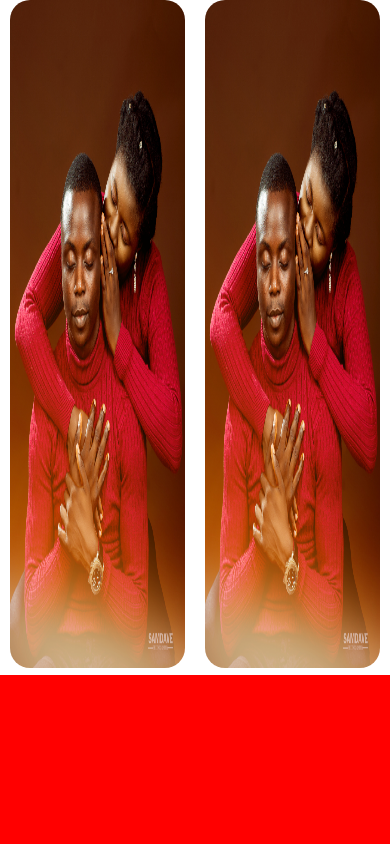
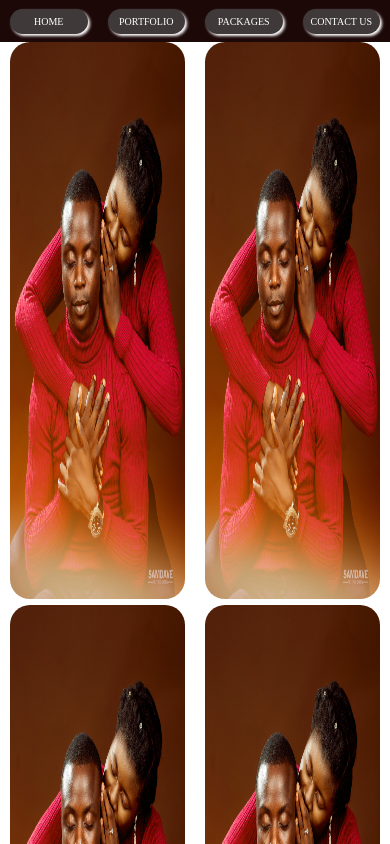
Before and after one commit to MichaEL51161/photosamdavee, a plain HTML site: page Packages.html in a window 390 px wide. Shown: the top 844 px of the page. Drawn offline with Linux system fonts and the light colour scheme.

Commit message:
onl commit

```diff
--- a/Packages.html
+++ b/Packages.html
@@ -7,13 +7,32 @@
     <link rel="stylesheet" href="style.css">
 </head>
 <body>
-    <div class="Entire">
-        <div class="picture">
-            <div class="fish">
-                <div class="picture f"><img src="/images/DSC_850011.jpg" alt=""></div>
-                <div class="picture f"><img src="/images/DSC_850011.jpg" alt=""></div>
+    <div class="PortHead">
+        <div class="NavBar">
+                    <div class="NavBarContainer" id="bug">
+                <div class="home a"><a href="index.html" style="color: white; text-decoration: none;">HOME</a></div>
+                <div class="portfolio a"><a href="Portfolio.html" style="color: white; text-decoration: none;">PORTFOLIO</a></div>
+                <div class="packages a"><a href="Packages.html" style="color: white; text-decoration: none;">PACKAGES</a></div>
+                <div class="contact a">CONTACT US</div>
             </div>
         </div>
     </div>
+
+
+        <div class="Entire">
+            <div class="picture">
+                <div class="fish">
+                    <div class="picture f"><img src="/images/DSC_850011.jpg" alt=""></div>
+                    <div class="picture f"><img src="/images/DSC_850011.jpg" alt=""></div>
+                </div>
+                <div class="fish">
+                    <div class="picture f"><img src="/images/DSC_850011.jpg" alt=""></div>
+                    <div class="picture f"><img src="/images/DSC_850011.jpg" alt=""></div>
+                </div>
+                <div class="fish">
+                    <div class="picture f"><img src="/images/DSC_850011.jpg" alt=""></div>
+                    <div class="picture f"><img src="/images/DSC_850011.jpg" alt=""></div>
+                </div>
+
 </body>
 </html>
--- a/style.css
+++ b/style.css
@@ -177,13 +177,13 @@ justify-content: space-around;
 
 
 /* PORTFOLIO PAGE  */
-.PortBody{
+.PortHead{
     background: rgb(15, 15, 22);
     height: 10vh;
     width: 100vw;
 }
 
-.PortBody > .NavBar{
+.PortHead > .NavBar{
     width: 100vw;
     height: 100%;
     background: rgb(29, 8, 8);
@@ -192,7 +192,7 @@ justify-content: space-around;
     justify-content: center;
 }
 
-.PortBody > .NavBar > .NavBarContainer{
+.PortHead > .NavBar > .NavBarContainer{
     display: flex;
 color: white;
 width: 100vw;
@@ -202,7 +202,7 @@ align-items: center;
 justify-content: space-around;
 }
 
-.PortBody > .NavBar > .NavBarContainer > .a{
+.PortHead > .NavBar > .NavBarContainer > .a{
     cursor: pointer;
     display: flex;
     align-items: center;
@@ -469,4 +469,56 @@ border-radius: 15px;
         /* justify-content: center; */
         text-align: center;
     }
+
+
+
+
+
+
+
+
+
+
+
+    /* PORTFOLIO PAGE  */
+    .PortHead{
+        background: rgb(15, 15, 22);
+        height: 5vh;
+        width: 100vw;
+    }
+
+    .PortHead > .NavBar{
+        width: 100vw;
+        height: 100%;
+        flex-wrap: wrap;
+        background: rgb(29, 8, 8);
+        display: flex;
+        align-items: center;
+        justify-content: center;
+    }
+
+    .PortHead > .NavBar > .NavBarContainer{
+        display: flex;
+    color: white;
+    font-size: 10px;
+    width: 100vw;
+    height: 50%;
+    display: flex;
+    align-items: center;
+    justify-content: center;
+    }
+
+    .PortHead > .NavBar > .NavBarContainer > .a{
+        cursor: pointer;
+        display: flex;
+        align-items: center;
+        justify-content: center;
+        background-color: rgb(63, 57, 57);
+        color: white;
+        width: 100%;
+        height: 25px;
+        border-radius: 30px;
+        box-shadow: 2px 2px 3px ;
+        margin: 0px 10px;
+    }
 }
```
Also changed, not shown: Portfolio.html (+5 -15 lines), index.html (+1 -1 lines), script.js (line endings or trailing spaces).
